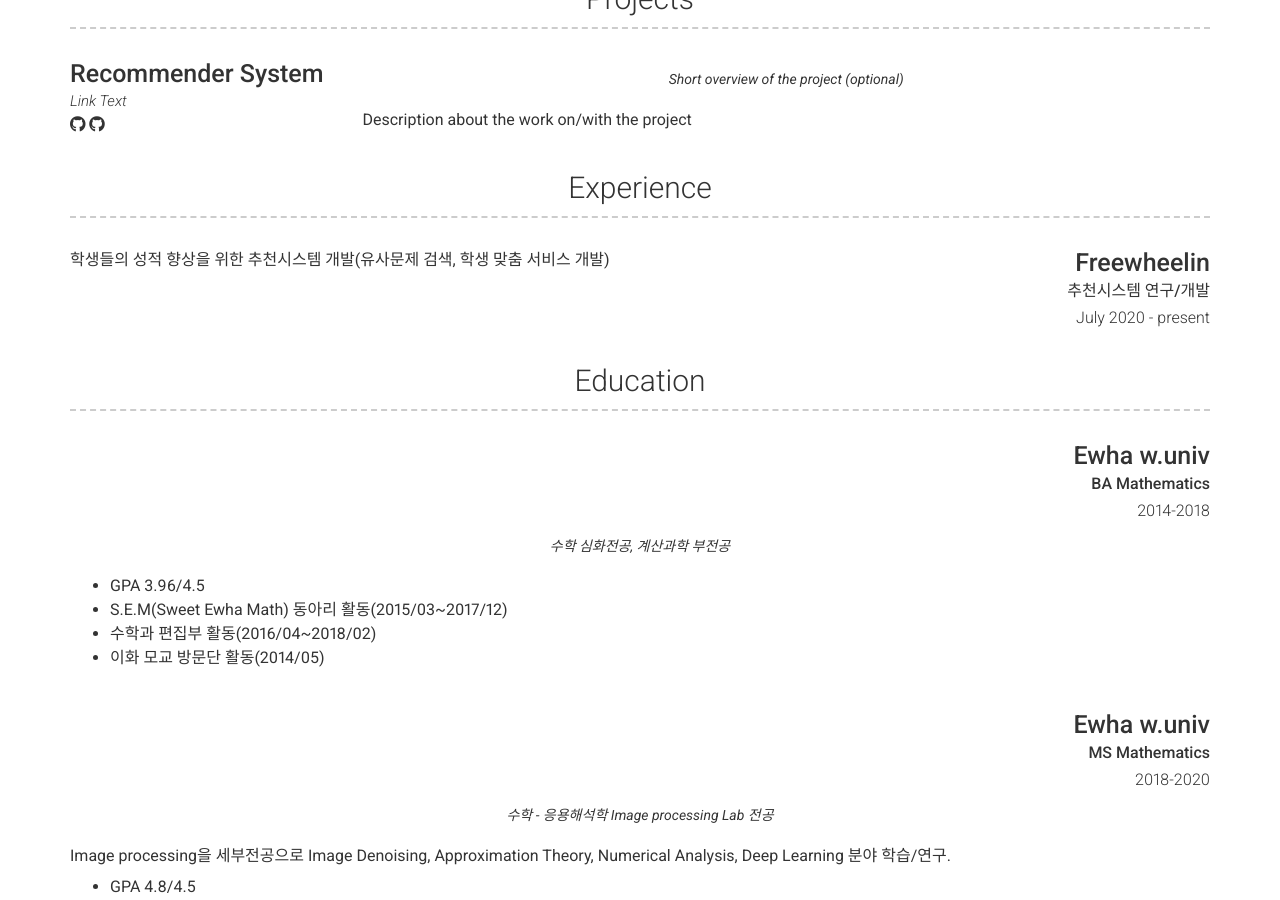
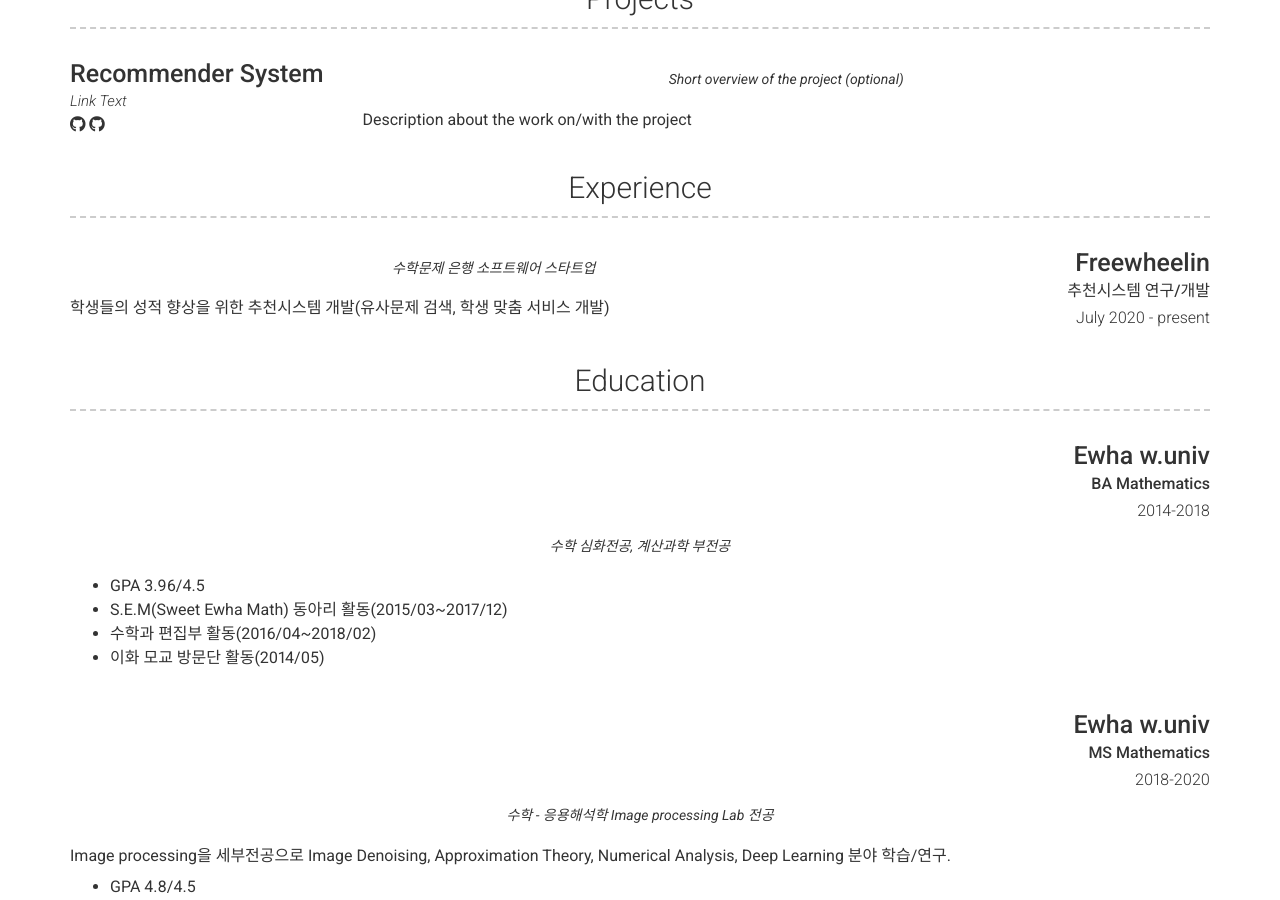
Before and after one commit to simonezz/simonezz.github.io, a Jekyll site: the page built from index.md, in a window 1280 px wide and 900 px high, scrolled down 616 px. Built offline with Jekyll 4.4.1, drawn with Linux system fonts in a browser that asks for light colours; nearby versions of some CDN libraries.

Commit message:
Update _config.yml

```diff
--- a/_config.yml
+++ b/_config.yml
@@ -83,6 +83,8 @@ content:
         caption: July 2020 - present
         description: | # this will include new lines to allow paragraphs
           학생들의 성적 향상을 위한 추천시스템 개발(유사문제 검색, 학생 맞춤 서비스 개발)
+        quote: >
+          수학문제 은행 소프트웨어 스타트업
   - title: Education
     layout: list
     content:
```
